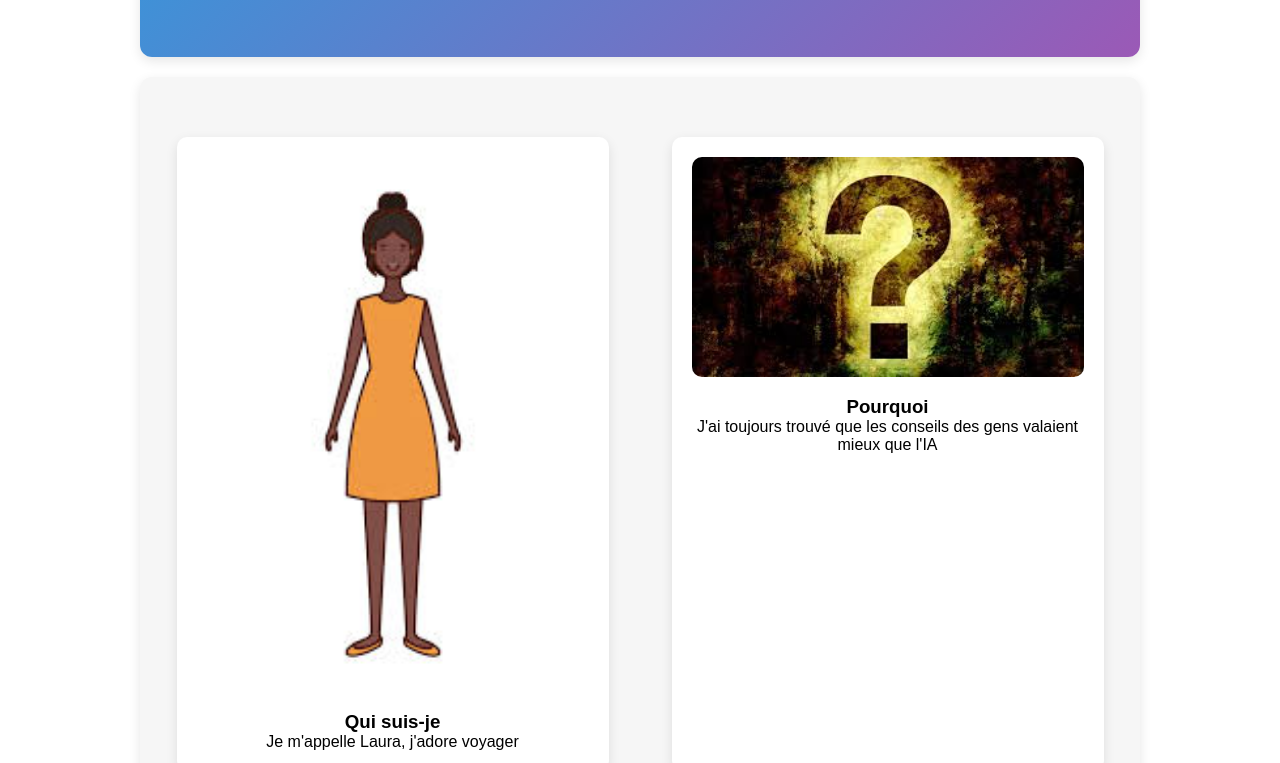
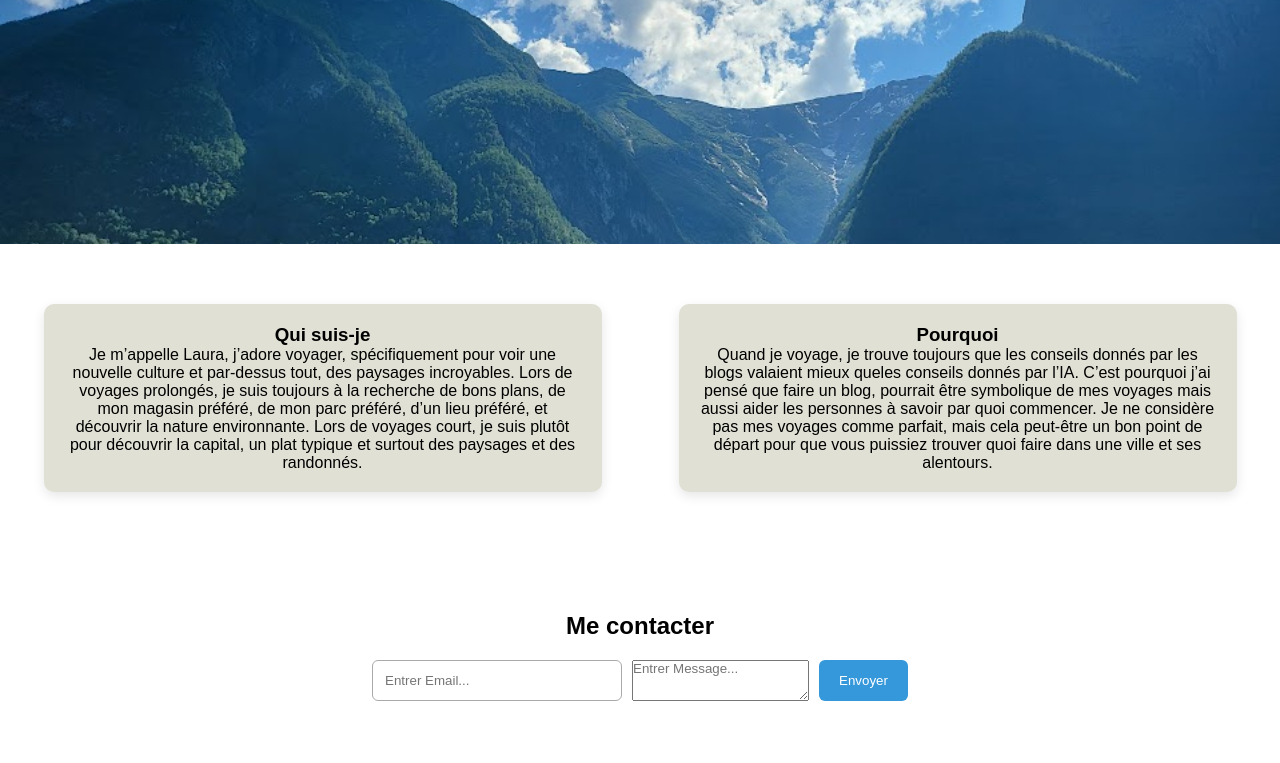
Before and after one commit to Lolookkk/Blog-voyages, a plain HTML site: page index.html in a window 1280 px wide. Shown: the part 228-991 px from the top of the page. Drawn offline with Linux system fonts and the light colour scheme.

Commit message:
modifs css

```diff
--- a/index.html
+++ b/index.html
@@ -31,15 +31,16 @@
 
             <section id="principal" >
                 <div>
-                    <img src="./images/Personnage.jpg" />
+
                     <h3>Qui suis-je</h3>
-                    <p> Je m'appelle Laura, j'adore voyager
+                    <p>
+                        Je m’appelle Laura, j’adore voyager, spécifiquement pour voir une nouvelle culture et par-dessus tout, des paysages incroyables. Lors de voyages prolongés, je suis toujours à la recherche de bons plans, de mon magasin préféré, de mon parc préféré, d’un lieu préféré, et découvrir la nature environnante. Lors de voyages court, je suis plutôt pour découvrir la capital, un plat typique et surtout des paysages et des randonnés.
                     </p>
                 </div>
                 <div>
-                    <img src="./images/Pourquoi.jpg" />
                     <h3>Pourquoi</h3>
-                    <p> J'ai toujours trouvé que les conseils des gens valaient mieux que l'IA
+                    <p>
+                        Quand je voyage, je trouve toujours que les conseils donnés par les blogs valaient mieux queles conseils donnés par l’IA. C’est pourquoi j’ai pensé que faire un blog, pourrait être symbolique de mes voyages mais aussi aider les personnes à savoir par quoi commencer. Je ne considère pas mes voyages comme parfait, mais cela peut-être un bon point de départ pour que vous puissiez trouver quoi faire dans une ville et ses alentours.
                     </p>
                 </div>
 
@@ -49,6 +50,7 @@
                 <h1>Me contacter</h1>
                 <form>
                         <input type="email" placeholder="Entrer Email..." />
+                        <textarea placeholder="Entrer Message..." ></textarea>
                         <button type="submit" >Envoyer</button>
                 </form>
             </section>
--- a/style.css
+++ b/style.css
@@ -11,8 +11,8 @@
 
 /* --- HEADER --- */
 header {
-    background: #2c3e50;
-    color: white;
+    background: #7a6d4e;
+    color: #e0e0d5;
     padding: 20px 40px;
     display: flex;
     justify-content: space-between;
@@ -41,18 +41,21 @@ nav ul li:hover {
 /* --- SECTIONS --- */
 main section {
     padding: 60px 20px;
-    margin: 20px auto;
-    max-width: 1000px;
-    border-radius: 12px;
-    background: #f6f6f6;
-    box-shadow: 0 4px 12px rgba(0,0,0,0.1);
+    margin: 0;
+    max-width: none;
+    border-radius: 0; /*bord droits*/
 }
 
 /* --- BANNIÈRE --- */
 #banner {
     text-align: center;
-    background: linear-gradient(135deg, #3498db, #9b59b6);
-    color: white;
+    background-image: url("./images/banniere.jpg");  /* Image de fond */
+    background-size: cover;        /* L’image couvre toute la bannière */
+    background-position: center;   /* L’image est centrée */
+    background-repeat: no-repeat;  /* Pas de répétition */
+    color: white;                  /* Garde le texte en blanc */
+    /*padding: 100px 20px;*/           /* Hauteur de la bannière */
+    height: 400px;
 }
 
 #banner h1 {
@@ -73,7 +76,7 @@ main section {
 
 #principal div {
     text-align: center;
-    background: white;
+    background: #e0e0d5;
     padding: 20px;
     border-radius: 10px;
     width: 45%;
@@ -103,6 +106,12 @@ main section {
     width: 250px;
     border: 1px solid #aaa;
     border-radius: 6px;
+}
+
+
+
+input.message {
+    height: 200px;
 }
 
 #contact button {
```
Also changed, not shown: images/banniere.jpg (added).
